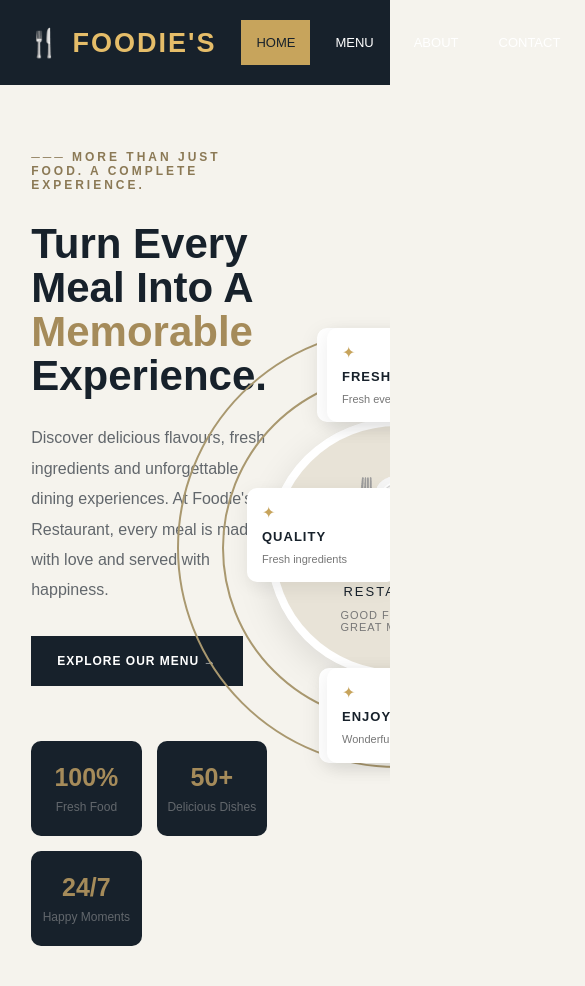
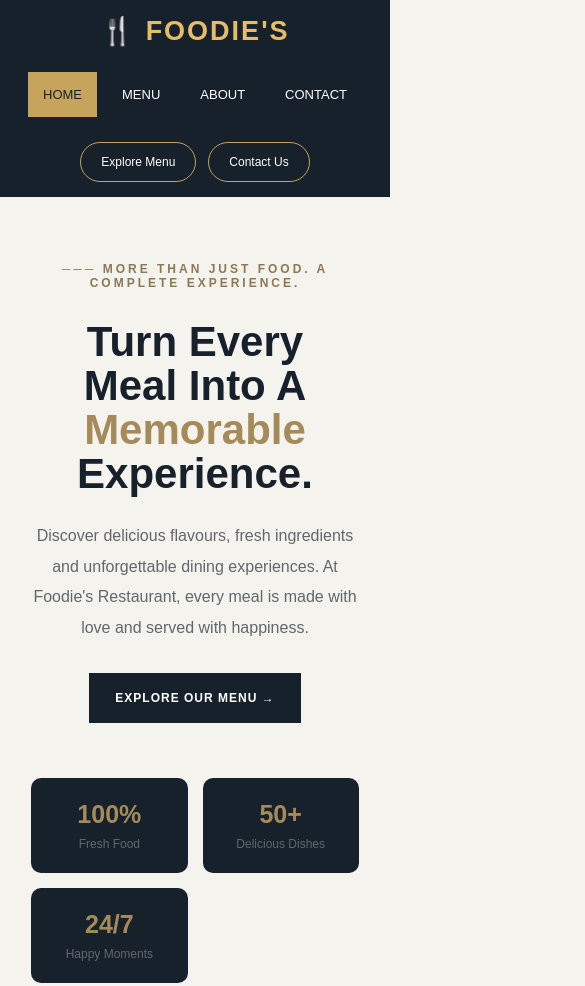
Before and after one commit to kalpanasbv9-cmyk/restaurant-menu-project, a plain HTML site: page r-menu.html in a window 390 px wide. Shown: the top 986 px of the page, 585 px wide, since content can reach past the window. Drawn offline with Linux system fonts and the light colour scheme.

Commit message:
display modified

```diff
--- a/style.css
+++ b/style.css
@@ -765,3 +765,50 @@ header {
     }
 
 }
+/* TABLET AND MOBILE RESPONSIVENESS */
+
+@media (max-width: 1000px) {
+
+    .navbar {
+        flex-wrap: wrap;
+        justify-content: center;
+    }
+
+    .hero {
+        flex-direction: column;
+        text-align: center;
+    }
+
+    .hero-content {
+        max-width: 700px;
+    }
+
+    .description {
+        margin-left: auto;
+        margin-right: auto;
+    }
+
+    .hero-buttons,
+    .features {
+        justify-content: center;
+    }
+
+    .hero-visual {
+        width: 100%;
+        margin-top: 20px;
+    }
+}
+
+/* Half-screen and medium screens */
+@media (max-width: 1100px) {
+    .menu-container {
+        grid-template-columns: repeat(2, minmax(0, 1fr));
+    }
+}
+
+/* Mobile screens */
+@media (max-width: 600px) {
+    .menu-container {
+        grid-template-columns: 1fr;
+    }
+}
```
